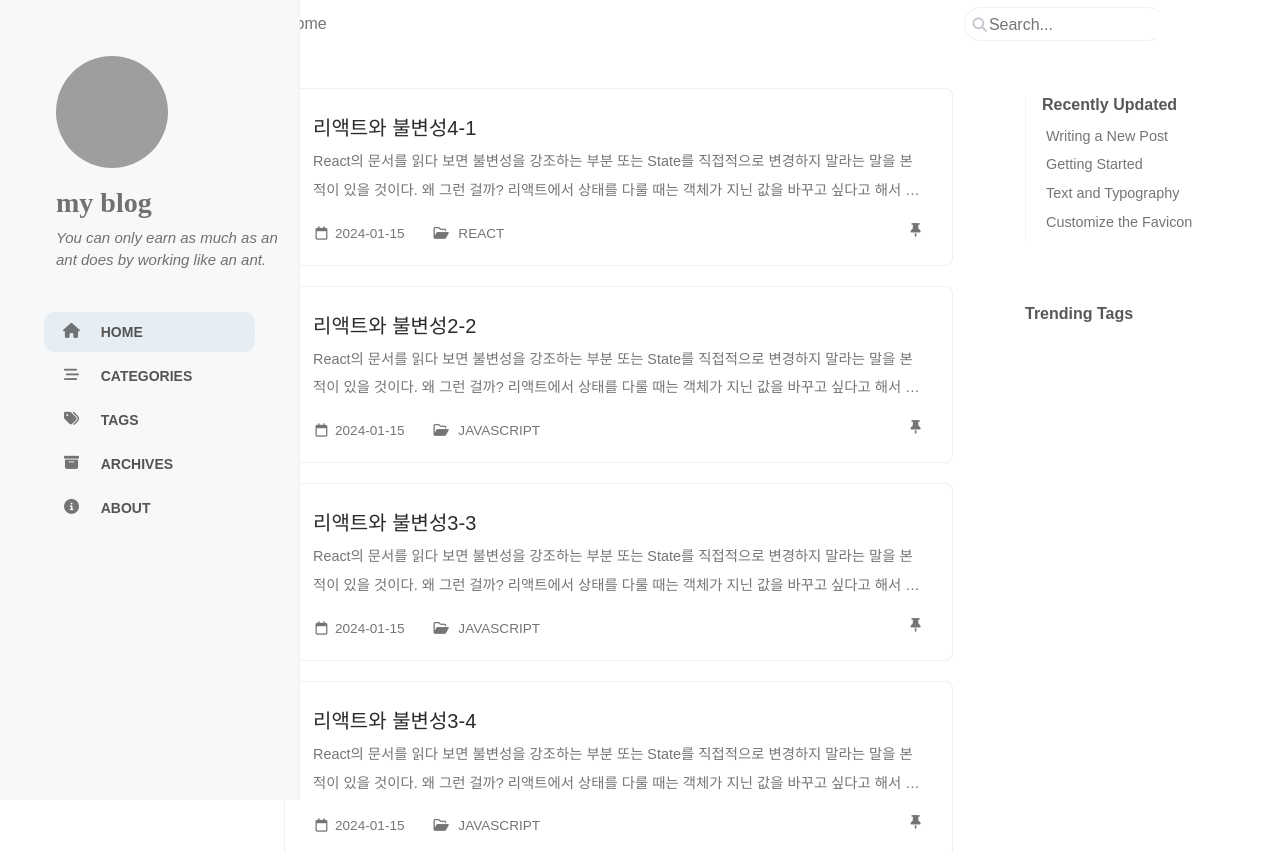
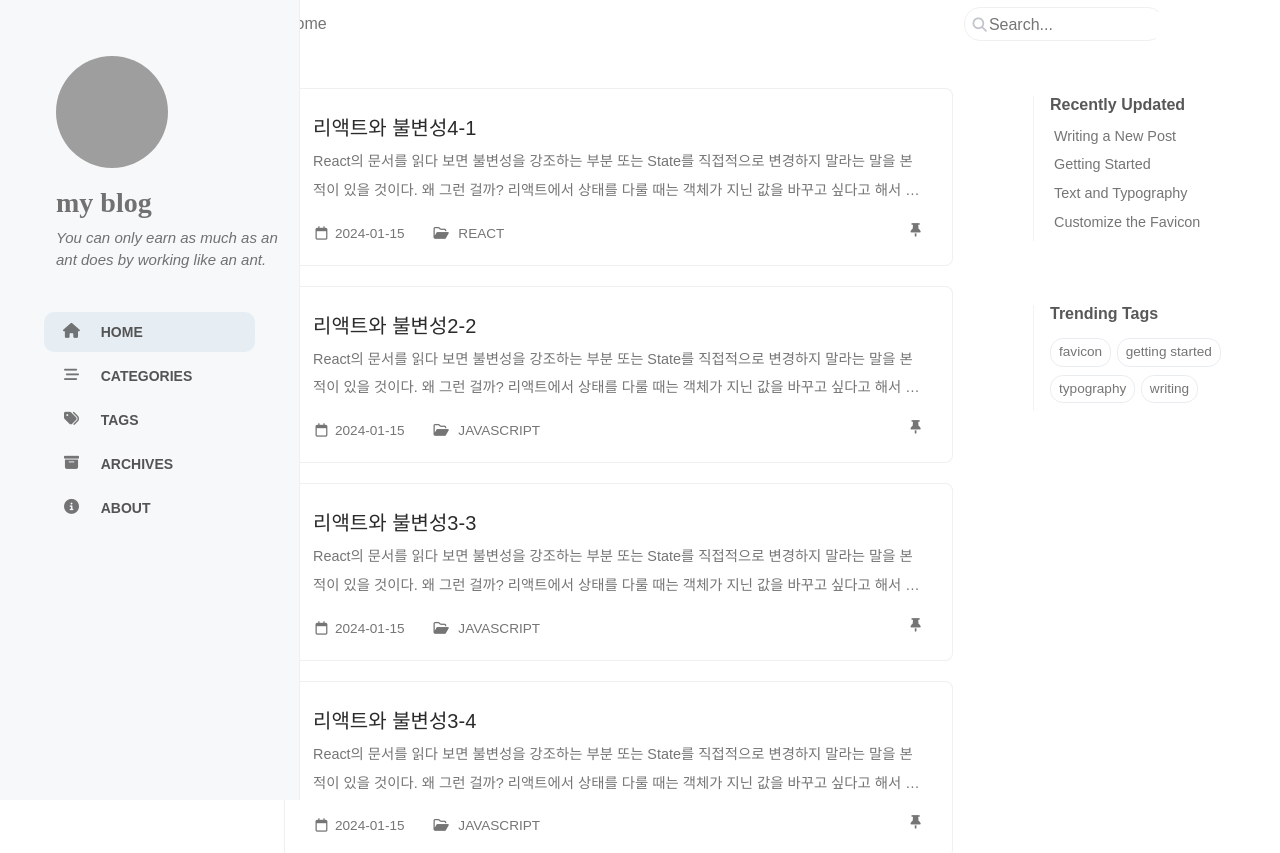
Before and after one commit to nam-yeun-hwa/my-blog, a Next.js app: page / in a window 1280 px wide. Shown: the top 853 px of the page. Built offline with nearby package versions, Linux system fonts and the light colour scheme; grey boxes are pictures that could not be loaded; a web font is replaced by a local one.

Commit message:
Design(panel):패널 퍼블리싱 수정

```diff
--- a/src/app/_component/Home.module.css
+++ b/src/app/_component/Home.module.css
@@ -25,6 +25,9 @@
   width: 25%;
   /* background-color: azure; */
   height: 100%;
+  padding-left: 0.5rem !important;
+  margin-bottom: 3rem !important;
+  padding-right: calc(1.5rem * 0.5);
 }
 
 /* 페이지 내용 : end */
--- a/src/app/_component/Home.tsx
+++ b/src/app/_component/Home.tsx
@@ -6,7 +6,7 @@ import style from './Home.module.css';
 import { useContext, useEffect } from 'react';
 import { PostContext } from 'app/(layoutCase)/_component/contexts/PostContextProvider';
 import { totalPostlist } from 'data/db';
-import { InView, useInView } from 'react-intersection-observer';
+import { useInView } from 'react-intersection-observer';
 import RecentlyUpdated from './common/Panel';
 
 export default function Home() {
--- a/src/app/_component/common/Panel.tsx
+++ b/src/app/_component/common/Panel.tsx
@@ -6,7 +6,7 @@ export default function Panel() {
     <div className={style.access}>
       <section className={style.access_lastmod}>
         <h2 className={style.panel_heading}>Recently Updated</h2>
-        <ul className={style.panel_content}>
+        <ul className={style.panel_recently}>
           <li className={style.text_truncate}>
             <Link href={'url'}>Writing a New Post</Link>
           </li>
@@ -21,10 +21,21 @@ export default function Panel() {
           </li>
         </ul>
       </section>
-      <section>
+      <section className={style.panel_tag_contain}>
         <h2 className={style.panel_heading}>Trending Tags</h2>
-        <div>
-          <Link href="url"></Link>
+        <div className={style.panel_tag}>
+          <Link className={style.tag} href="url">
+            favicon
+          </Link>
+          <Link className={style.tag} href="url">
+            getting started
+          </Link>
+          <Link className={style.tag} href="url">
+            typography
+          </Link>
+          <Link className={style.tag} href="url">
+            writing
+          </Link>
         </div>
       </section>
     </div>
--- a/src/app/_component/common/panel.module.css
+++ b/src/app/_component/common/panel.module.css
@@ -22,7 +22,7 @@
   font-weight: 600;
 }
 
-.panel_content {
+.panel_recently {
   overflow-wrap: break-word;
   padding-left: 0;
   padding-bottom: 0.25rem !important;
@@ -38,3 +38,39 @@
   white-space: nowrap;
   font-size: 0.9rem;
 }
+
+.panel_tag_contain {
+  padding-left: 1rem;
+  border-left: 1px solid #f3f3f3;
+}
+
+.panel_tag {
+  flex-wrap: wrap !important;
+  display: flex;
+  margin-bottom: 0.25rem !important;
+  margin-right: 1rem !important;
+  margin-top: 1rem !important;
+}
+
+.tag {
+  line-height: 1.05rem;
+  font-size: 0.85rem;
+  border-radius: 0.8rem;
+  padding: 0.3rem 0.5rem;
+  margin: 0 0.35rem 0.5rem 0;
+  display: inline-block;
+  min-width: 2rem;
+  text-align: center;
+  color: #757575;
+  text-decoration: none;
+  cursor: pointer;
+  border: 1px solid rgb(233, 236, 239);
+  transition: color 0.15s ease-in-out, background-color 0.15s ease-in-out,
+    border-color 0.15s ease-in-out, box-shadow 0.15s ease-in-out;
+}
+
+.tag:hover {
+  background-color: aqua;
+  color: white;
+  border: 1px solid aqua;
+}
```
Also changed, not shown: src/app/(layoutCase)/posts/[postid]/page.module.css (+0 -7 lines).
